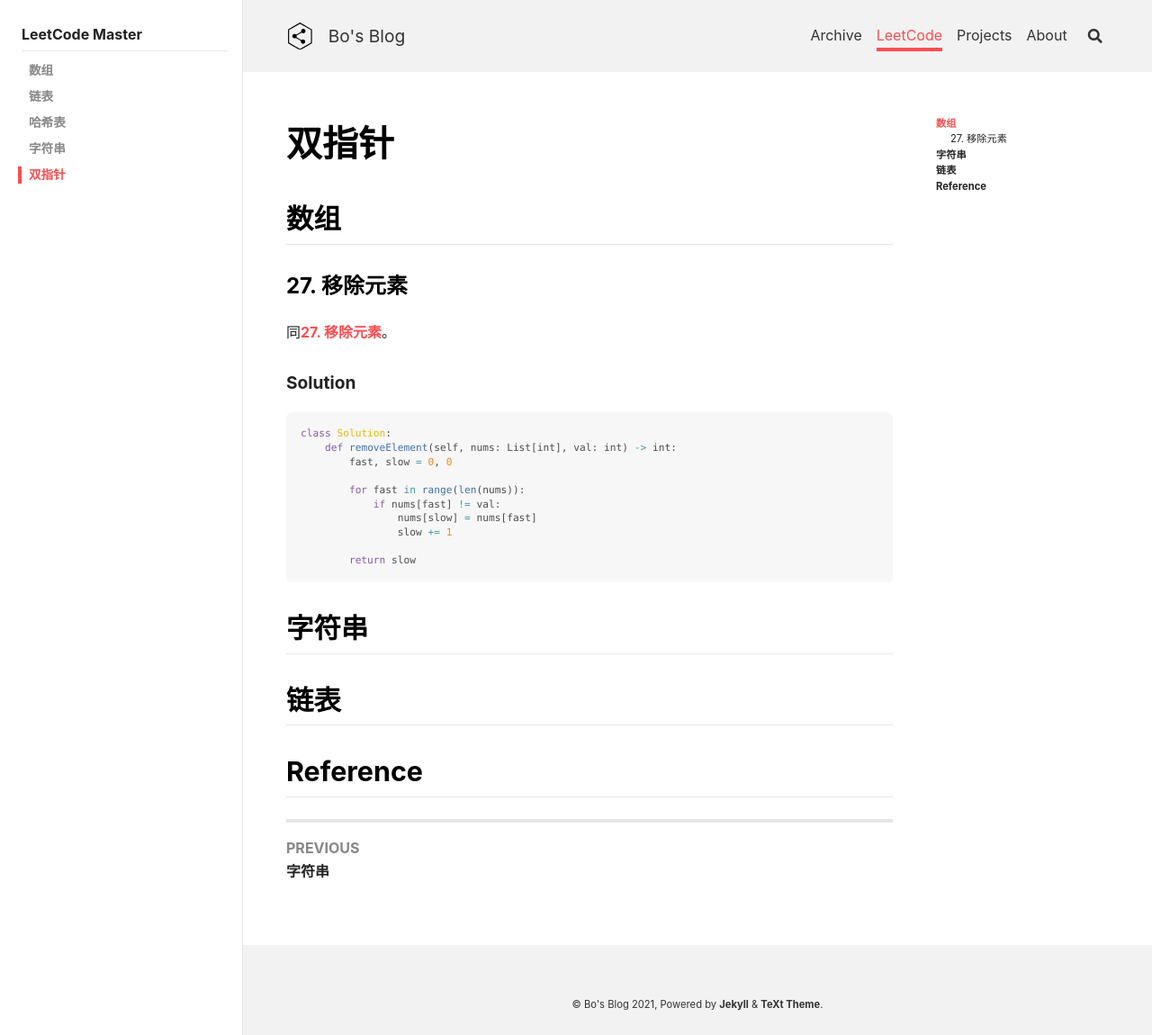
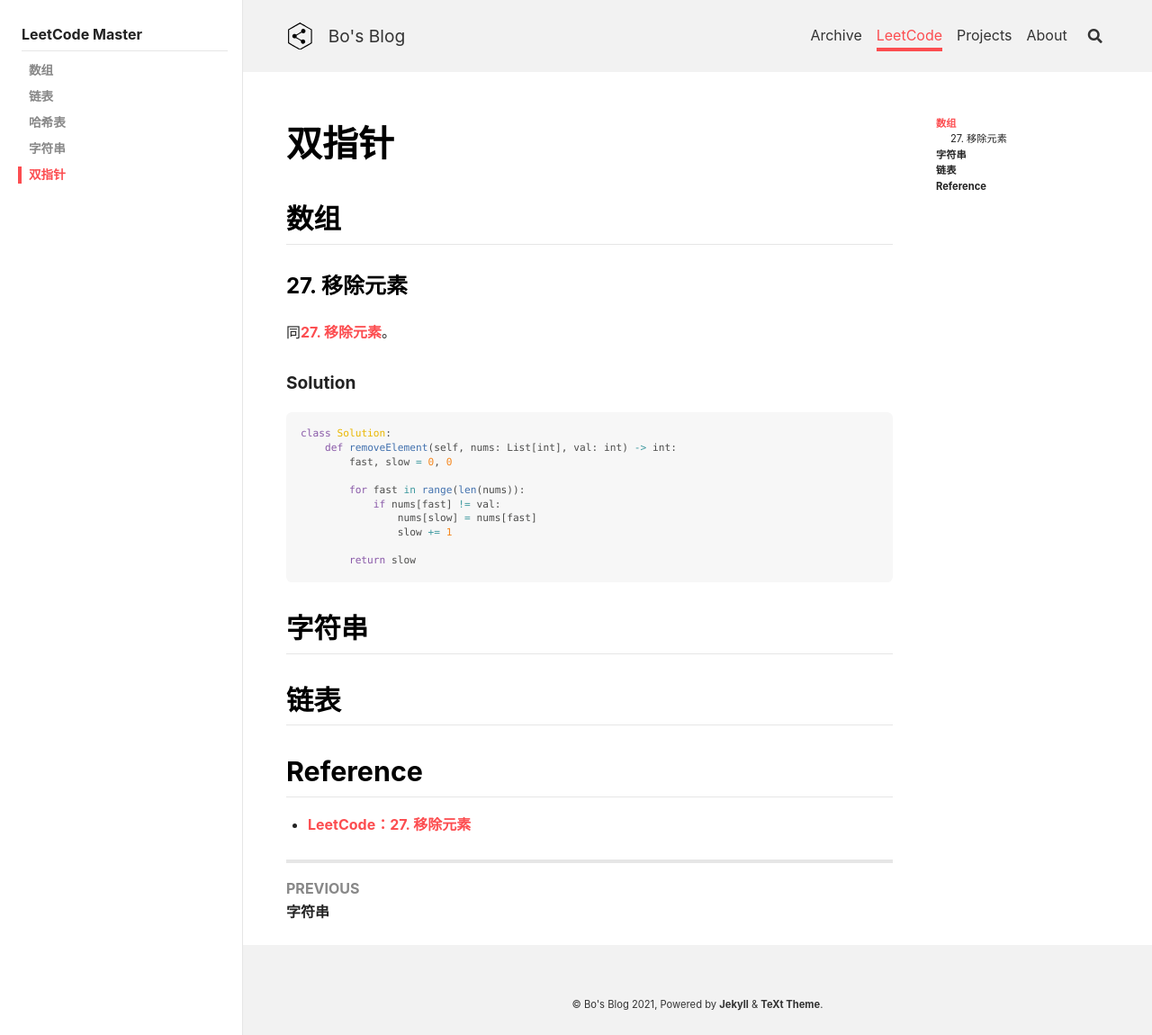
Before and after one commit to peng00bo00/peng00bo00_previous_blog, a Jekyll site: the page built from _leetcode/2023-01-30-TwoPointers.md, in a window 1280 px wide. Shown: the whole page at 90% size. Built offline with Jekyll 4.4.1, drawn with Linux system fonts in a browser that asks for light colours; nearby versions of some CDN libraries; comment, search, counter and statistics services are not loaded.

Commit message:
Update 2023-01-30-TwoPointers.md

```diff
--- a/_leetcode/2023-01-30-TwoPointers.md
+++ b/_leetcode/2023-01-30-TwoPointers.md
@@ -36,3 +36,5 @@ class Solution:
 ## 链表
 
 ## Reference
+
+- [LeetCode：27. 移除元素](https://www.bilibili.com/video/BV12A4y1Z7LP/?spm_id_from=333.788&vd_source=7a2542c6c909b3ee1fab551277360826)
```
